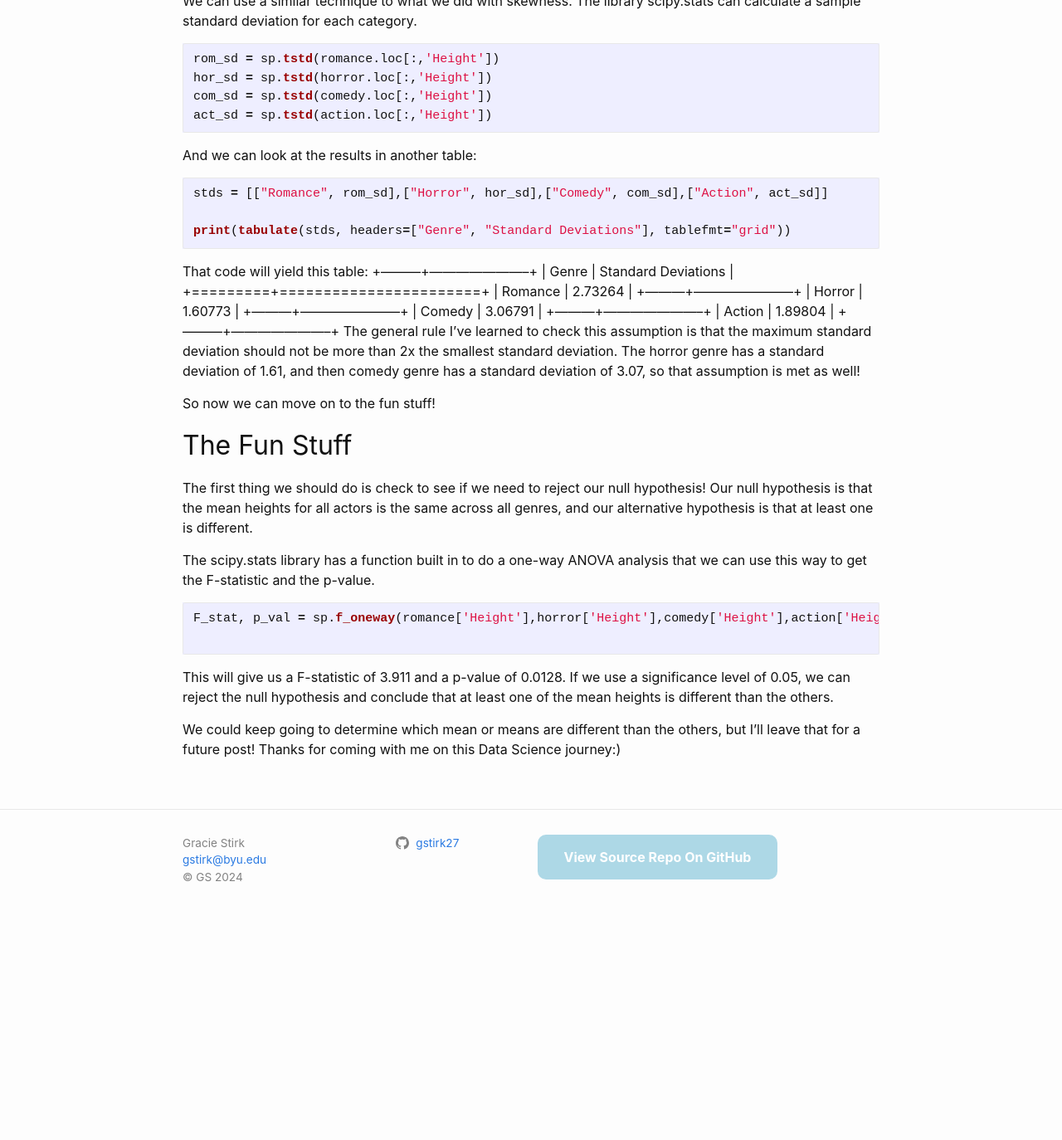
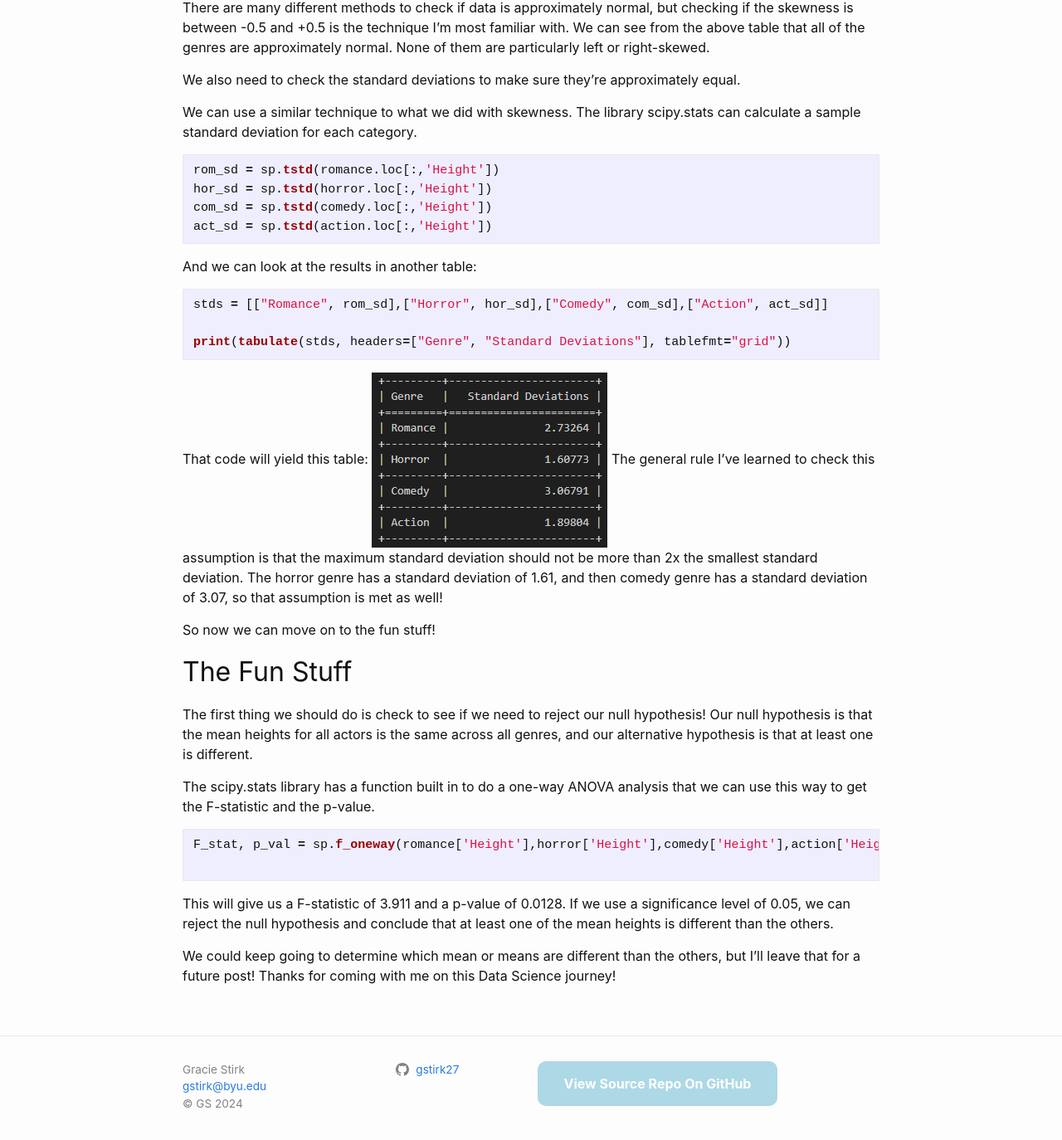
Before and after one commit to gstirk27/Gracie-s-Blog, a Jekyll site: the page built from _posts/2024-10-04-ANOVA-in-Python.md, in a window 1280 px wide and 1400 px high, scrolled down 1933 px. Shown: the top 1374 px of the window at 83% size. Built offline with Jekyll 4.4.1, drawn with Linux system fonts in a browser that asks for light colours; comment, search, counter and statistics services are not loaded; before the commit the page ends 3060 px from its top, so only the background shows below that; some of the changed text lies outside the part shown.

Commit message:
fixed the tables

````diff
--- a/_posts/2024-10-04-ANOVA-in-Python.md
+++ b/_posts/2024-10-04-ANOVA-in-Python.md
@@ -65,17 +65,7 @@
 ```
 The table will look something like this:
 
-+---------+------------+
-| Genre   |   Skewness |
-+=========+============+
-| Romance | -0.207165  |
-+---------+------------+
-| Horror  |  0.262525  |
-+---------+------------+
-| Comedy  | -0.304662  |
-+---------+------------+
-| Action  | -0.0616975 |
-+---------+------------+
+![Figure]({{site.url}}/{{site.baseurl}}/assets/images/genre-skewness.png)
 
 There are many different methods to check if data is approximately normal, but checking if the skewness is between -0.5 and +0.5 is the technique I'm most familiar with. We can see from the above table that all of the genres are approximately normal. None of them are particularly left or right-skewed.
 
@@ -99,17 +89,7 @@
 ```
 
 That code will yield this table:
-+---------+-----------------------+
-| Genre   |   Standard Deviations |
-+=========+=======================+
-| Romance |               2.73264 |
-+---------+-----------------------+
-| Horror  |               1.60773 |
-+---------+-----------------------+
-| Comedy  |               3.06791 |
-+---------+-----------------------+
-| Action  |               1.89804 |
-+---------+-----------------------+
+![Figure]({{site.url}}/{{site.baseurl}}/assets/images/genre-sd.png)
 The general rule I've learned to check this assumption is that the maximum standard deviation should not be more than 2x the smallest standard deviation. The horror genre has a standard deviation of 1.61, and then comedy genre has a standard deviation of 3.07, so that assumption is met as well!
 
 So now we can move on to the fun stuff!
@@ -126,4 +106,4 @@
 ```
 This will give us a F-statistic of 3.911 and a p-value of 0.0128. If we use a significance level of 0.05, we can reject the null hypothesis and conclude that at least one of the mean heights is different than the others.
 
-We could keep going to determine which mean or means are different than the others, but I'll leave that for a future post! Thanks for coming with me on this Data Science journey:)
+We could keep going to determine which mean or means are different than the others, but I'll leave that for a future post! Thanks for coming with me on this Data Science journey!
````
Also changed, not shown: assets/images/genre-sd.png (added), assets/images/genre-skewness.png (added).
